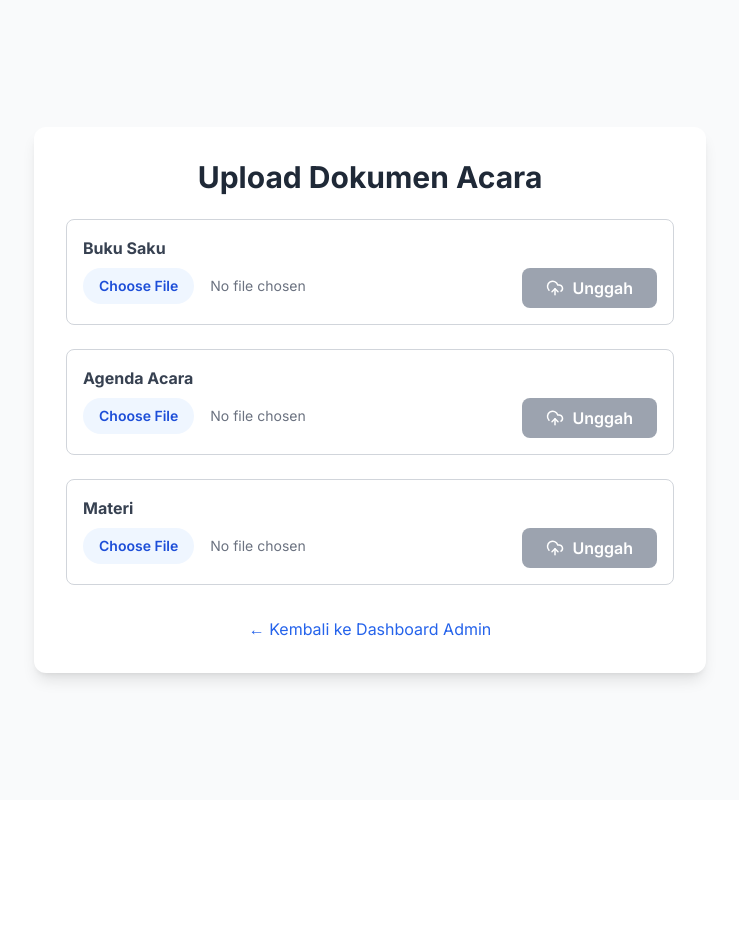
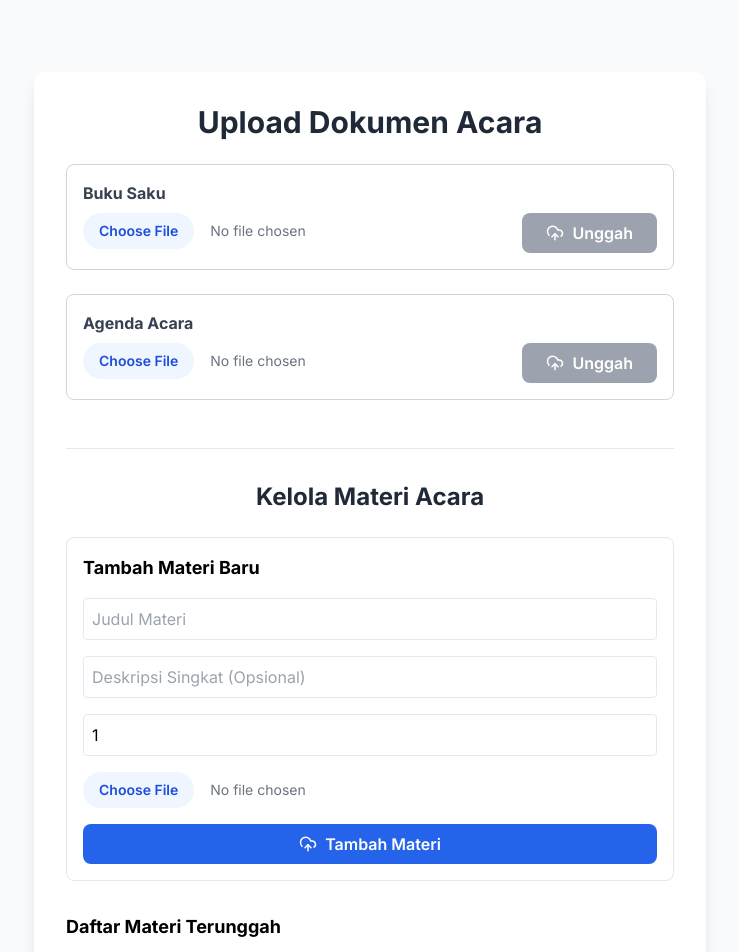
Before and after one commit to cahyakr/aplikasi-event, a Next.js app: page /admin/upload in a window 1280 px wide. Shown: the top 952 px of the page, without its empty margins (270-1009 px from the left). Before the commit the page ends 800 px from the top, so only its background shows below. Built offline with nearby package versions, Linux system fonts and the light colour scheme; no server answers; the database is empty.

Commit message:
update materi

```diff
--- a/src/app/admin/upload/page.tsx
+++ b/src/app/admin/upload/page.tsx
@@ -1,27 +1,56 @@
 // src/app/admin/upload/page.tsx
 'use client';
 
-import { useState } from 'react';
+import { useState, useEffect, useRef } from 'react';
 import { supabase } from '@/app/lib/supabaseClient';
-import { UploadCloud, File, CheckCircle, AlertTriangle } from 'lucide-react';
+import { UploadCloud, File, CheckCircle, AlertTriangle, Trash2 } from 'lucide-react';
 import Link from 'next/link';
 
-type FileType = 'buku_saku' | 'agenda' | 'materi';
-type FileState = {
-  [key in FileType]?: File;
-};
-type LoadingState = {
-  [key in FileType]?: boolean;
-};
-type MessageState = {
-  type: 'success' | 'error';
-  text: string;
-} | null;
+// Definisikan tipe data untuk materi dari database
+interface Materi {
+  id: number;
+  judul: string;
+  deskripsi: string | null;
+  file_url: string;
+  urutan: number | null;
+}
+
+// Tipe data untuk file tunggal
+type FileType = 'buku_saku' | 'agenda';
+type FileState = { [key in FileType]?: File };
+type LoadingState = { [key in FileType]?: boolean };
+type MessageState = { type: 'success' | 'error'; text: string } | null;
 
 export default function UploadPage() {
+  // State untuk file tunggal (Buku Saku & Agenda)
   const [files, setFiles] = useState<FileState>({});
   const [loading, setLoading] = useState<LoadingState>({});
   const [message, setMessage] = useState<MessageState>(null);
+
+  // State baru untuk manajemen materi
+  const [materiList, setMateriList] = useState<Materi[]>([]);
+  const [newMateri, setNewMateri] = useState({
+    judul: '',
+    deskripsi: '',
+    urutan: 1,
+    file: null as File | null,
+  });
+  const [materiLoading, setMateriLoading] = useState(false);
+  const fileInputRef = useRef<HTMLInputElement>(null);
+
+  // Mengambil daftar materi yang sudah ada saat halaman dimuat
+  useEffect(() => {
+    fetchMateriList();
+  }, []);
+
+  const fetchMateriList = async () => {
+    const { data, error } = await supabase.from('materi').select('*').order('urutan');
+    if (data) {
+        setMateriList(data);
+        // Set urutan default untuk materi baru
+        setNewMateri(prev => ({ ...prev, urutan: data.length + 1 }));
+    }
+  };
 
   const handleFileChange = (e: React.ChangeEvent<HTMLInputElement>, type: FileType) => {
     if (e.target.files && e.target.files[0]) {
@@ -29,7 +58,8 @@ export default function UploadPage() {
     }
   };
 
-  const handleUpload = async (type: FileType) => {
+  // Handler untuk upload file tunggal (Buku Saku & Agenda)
+  const handleSingleFileUpload = async (type: FileType) => {
     const file = files[type];
     if (!file) {
       setMessage({ type: 'error', text: 'Silakan pilih file terlebih dahulu.' });
@@ -40,21 +70,17 @@ export default function UploadPage() {
     setMessage(null);
 
     try {
-      // 1. Upload file ke Supabase Storage
       const filePath = `${type}/${file.name}-${Date.now()}`;
       const { error: uploadError } = await supabase.storage
-        .from('dokumen-acara') // Pastikan nama bucket sudah benar
+        .from('dokumen-acara')
         .upload(filePath, file, { upsert: true });
 
       if (uploadError) throw uploadError;
 
-      // 2. Dapatkan URL publik dari file yang di-upload
       const { data: { publicUrl } } = supabase.storage
         .from('dokumen-acara')
         .getPublicUrl(filePath);
 
-      // 3. Update URL di tabel 'acara_settings'
-      // Asumsi hanya ada 1 baris di tabel settings dengan id = 1
       const { error: updateError } = await supabase
         .from('acara_settings')
         .update({ [`${type}_url`]: publicUrl })
@@ -70,6 +96,67 @@ export default function UploadPage() {
     }
   };
 
+  // Handler untuk form TAMBAH materi baru
+  const handleAddMateri = async (e: React.FormEvent) => {
+    e.preventDefault();
+    if (!newMateri.judul || !newMateri.file) {
+      setMessage({ type: 'error', text: 'Judul materi dan file wajib diisi.' });
+      return;
+    }
+    setMateriLoading(true);
+    setMessage(null);
+
+    try {
+      const file = newMateri.file;
+      const filePath = `materi/${file.name}-${Date.now()}`;
+
+      const { error: uploadError } = await supabase.storage.from('dokumen-acara').upload(filePath, file);
+      if (uploadError) throw uploadError;
+
+      const { data: { publicUrl } } = supabase.storage.from('dokumen-acara').getPublicUrl(filePath);
+
+      const { error: insertError } = await supabase.from('materi').insert({
+        judul: newMateri.judul,
+        deskripsi: newMateri.deskripsi || null,
+        urutan: newMateri.urutan,
+        file_url: publicUrl,
+      });
+      if (insertError) throw insertError;
+
+      setMessage({ type: 'success', text: 'Materi baru berhasil ditambahkan!' });
+      fetchMateriList();
+      setNewMateri({ judul: '', deskripsi: '', urutan: materiList.length + 2, file: null });
+      if (fileInputRef.current) fileInputRef.current.value = '';
+
+
+    } catch (error: any) {
+      setMessage({ type: 'error', text: `Gagal menambah materi: ${error.message}` });
+    } finally {
+      setMateriLoading(false);
+    }
+  };
+
+  // Handler untuk HAPUS materi
+  const handleDeleteMateri = async (materi: Materi) => {
+    if (!window.confirm(`Apakah Anda yakin ingin menghapus materi "${materi.judul}"?`)) return;
+
+    try {
+      const { error: deleteError } = await supabase.from('materi').delete().eq('id', materi.id);
+      if (deleteError) throw deleteError;
+
+      const filePath = materi.file_url.split('/dokumen-acara/')[1];
+      if(filePath) {
+        await supabase.storage.from('dokumen-acara').remove([filePath]);
+      }
+
+      setMessage({ type: 'success', text: 'Materi berhasil dihapus.' });
+      fetchMateriList();
+    } catch (error: any) {
+      setMessage({ type: 'error', text: `Gagal menghapus: ${error.message}` });
+    }
+  };
+
+  // Komponen input untuk file tunggal
   const UploadInput = ({ type, label }: { type: FileType, label: string }) => (
     <div className="border border-gray-300 rounded-lg p-4">
       <label className="font-bold text-gray-700 block mb-2">{label}</label>
@@ -81,7 +168,7 @@ export default function UploadPage() {
           className="block w-full text-sm text-gray-500 file:mr-4 file:py-2 file:px-4 file:rounded-full file:border-0 file:text-sm file:font-semibold file:bg-blue-50 file:text-blue-700 hover:file:bg-blue-100"
         />
         <button
-          onClick={() => handleUpload(type)}
+          onClick={() => handleSingleFileUpload(type)}
           disabled={!files[type] || loading[type]}
           className="flex items-center justify-center gap-2 px-6 py-2 bg-blue-600 text-white font-semibold rounded-lg hover:bg-blue-700 disabled:bg-gray-400"
         >
@@ -93,8 +180,8 @@ export default function UploadPage() {
   );
 
   return (
-    <main className="flex min-h-screen flex-col items-center justify-center p-6 bg-gray-50">
-      <div className="w-full max-w-2xl bg-white p-8 rounded-xl shadow-lg">
+    <main className="flex min-h-screen flex-col items-center p-6 bg-gray-50">
+      <div className="w-full max-w-2xl bg-white p-8 rounded-xl shadow-lg my-12">
         <h1 className="text-3xl font-bold text-center text-gray-800 mb-6">Upload Dokumen Acara</h1>
 
         {message && (
@@ -107,12 +194,40 @@ export default function UploadPage() {
         <div className="space-y-6">
           <UploadInput type="buku_saku" label="Buku Saku" />
           <UploadInput type="agenda" label="Agenda Acara" />
-          <UploadInput type="materi" label="Materi" />
         </div>
+
+        <div className="mt-12 pt-8 border-t">
+          <h2 className="text-2xl font-bold text-center text-gray-800 mb-6">Kelola Materi Acara</h2>
+
+          <form onSubmit={handleAddMateri} className="space-y-4 border border-gray-200 p-4 rounded-lg mb-8">
+            <h3 className="font-bold text-lg">Tambah Materi Baru</h3>
+            <input type="text" placeholder="Judul Materi" value={newMateri.judul} onChange={e => setNewMateri(p => ({...p, judul: e.target.value}))} className="w-full p-2 border rounded" required />
+            <input type="text" placeholder="Deskripsi Singkat (Opsional)" value={newMateri.deskripsi} onChange={e => setNewMateri(p => ({...p, deskripsi: e.target.value}))} className="w-full p-2 border rounded" />
+            <input type="number" placeholder="Nomor Urut" value={newMateri.urutan} onChange={e => setNewMateri(p => ({...p, urutan: parseInt(e.target.value)}))} className="w-full p-2 border rounded" required />
+            <input type="file" ref={fileInputRef} accept=".pdf" onChange={e => setNewMateri(p => ({...p, file: e.target.files ? e.target.files[0] : null}))} className="block w-full text-sm text-gray-500 file:mr-4 file:py-2 file:px-4 file:rounded-full file:border-0 file:text-sm file:font-semibold file:bg-blue-50 file:text-blue-700 hover:file:bg-blue-100" required />
+            <button type="submit" disabled={materiLoading} className="w-full flex items-center justify-center gap-2 px-6 py-2 bg-blue-600 text-white font-semibold rounded-lg hover:bg-blue-700 disabled:bg-gray-400">
+              {materiLoading ? 'Menambahkan...' : <><UploadCloud size={18} /> Tambah Materi</>}
+            </button>
+          </form>
+
+          <div>
+            <h3 className="font-bold text-lg mb-4">Daftar Materi Terunggah</h3>
+            <div className="space-y-3">
+              {materiList.map(materi => (
+                <div key={materi.id} className="flex justify-between items-center bg-gray-50 p-3 rounded-md">
+                  <span className="font-semibold text-gray-700">{materi.urutan}. {materi.judul}</span>
+                  <button onClick={() => handleDeleteMateri(materi)} className="text-red-500 hover:text-red-700">
+                    <Trash2 size={18} />
+                  </button>
+                </div>
+              ))}
+              {materiList.length === 0 && <p className="text-gray-500 text-center">Belum ada materi yang diunggah.</p>}
+            </div>
+          </div>
+        </div>
+
         <div className="mt-8 text-center">
-            <Link href="/admin" className="text-blue-600 hover:underline">
-                &larr; Kembali ke Dashboard Admin
-            </Link>
+          <Link href="/admin" className="text-blue-600 hover:underline">&larr; Kembali ke Dashboard Admin</Link>
         </div>
       </div>
     </main>
--- /dev/null
+++ b/src/app/materi/page.tsx
@@ -0,0 +1,108 @@
+// src/app/materi/page.tsx
+import { supabase } from "@/app/lib/supabaseClient";
+import { Download } from "lucide-react";
+import Link from "next/link";
+import Image from "next/image";
+
+// Definisikan tipe data untuk materi
+interface Materi {
+    id: number;
+    judul: string;
+    deskripsi: string | null;
+    file_url: string;
+}
+
+// Fungsi untuk mengambil daftar materi dari database
+async function getMateriList(): Promise<Materi[]> {
+    const { data, error } = await supabase
+        .from('materi')
+        .select('*')
+        .order('urutan', { ascending: true }); // Urutkan berdasarkan kolom 'urutan'
+
+    if (error) {
+        console.error("Gagal mengambil daftar materi:", error);
+        return [];
+    }
+    return data;
+}
+
+export default async function MateriPage() {
+    const daftarMateri = await getMateriList();
+
+    return (
+        <div
+            className="min-h-screen text-gray-700 font-sans"
+            style={{
+                backgroundImage: `
+          url('/batik1.png'),
+          url('/batik2.png'),
+          linear-gradient(to bottom left, #28ABF9 0%, #FFFFFF 40%, #28ABF9 80%)
+        `,
+                backgroundPosition: `
+          top right,
+          bottom left
+        `,
+                backgroundRepeat: `
+          no-repeat,
+          no-repeat
+        `,
+                backgroundSize: `
+          300px auto,
+          300px auto,
+          cover
+        `,
+            }}
+        >
+            <main className="container mx-auto px-4 py-12 max-w-3xl">
+                <section className="text-center mb-12">
+                    <div className=" w-32 h-32 mx-auto mb-6 flex items-center justify-center p-4">
+                        <Image
+                            src="/logo.png"
+                            alt="Company Logo"
+                            width={80}
+                            height={80}
+                            className="object-contain"
+                        />
+                    </div>
+                    <h1 className="text-4xl md:text-5xl font-extrabold text-brand-primary font-serif">Materi Acara</h1>
+                    <p className="text-lg text-gray-700 mt-4">
+                        Silakan unduh materi yang telah disediakan oleh para pembicara.
+                    </p>
+                </section>
+
+                <section className="space-y-6">
+                    {daftarMateri.length > 0 ? (
+                        daftarMateri.map((materi) => (
+                            <div key={materi.id} className="bg-white/80 backdrop-blur-sm p-6 rounded-lg shadow-lg flex flex-col sm:flex-row justify-between items-start sm:items-center gap-4 border border-gray-200">
+                                <div>
+                                    <h3 className="text-xl font-bold text-gray-800">{materi.judul}</h3>
+                                    {materi.deskripsi && <p className="text-gray-600 mt-1">{materi.deskripsi}</p>}
+                                </div>
+                                <a
+                                    href={materi.file_url}
+                                    download
+                                    target="_blank"
+                                    rel="noopener noreferrer"
+                                    className="flex-shrink-0 w-full sm:w-auto flex items-center justify-center gap-3 bg-blue-800 text-white font-bold py-3 px-6 rounded-lg hover:bg-blue-900 transition-colors duration-300"
+                                >
+                                    <Download size={20} />
+                                    Unduh
+                                </a>
+                            </div>
+                        ))
+                    ) : (
+                        <div className="bg-white/80 p-6 rounded-lg shadow-lg text-center">
+                            <p className="text-gray-600">Materi belum tersedia saat ini. Silakan cek kembali nanti.</p>
+                        </div>
+                    )}
+                </section>
+
+                <div className="text-center mt-12">
+                    <Link href="/" className="text-blue-800 font-bold hover:underline">
+                        &larr; Kembali ke Halaman Utama
+                    </Link>
+                </div>
+            </main>
+        </div>
+    );
+}
```
Also changed, not shown: src/components/DownloadSection.tsx (+11 -6 lines).
